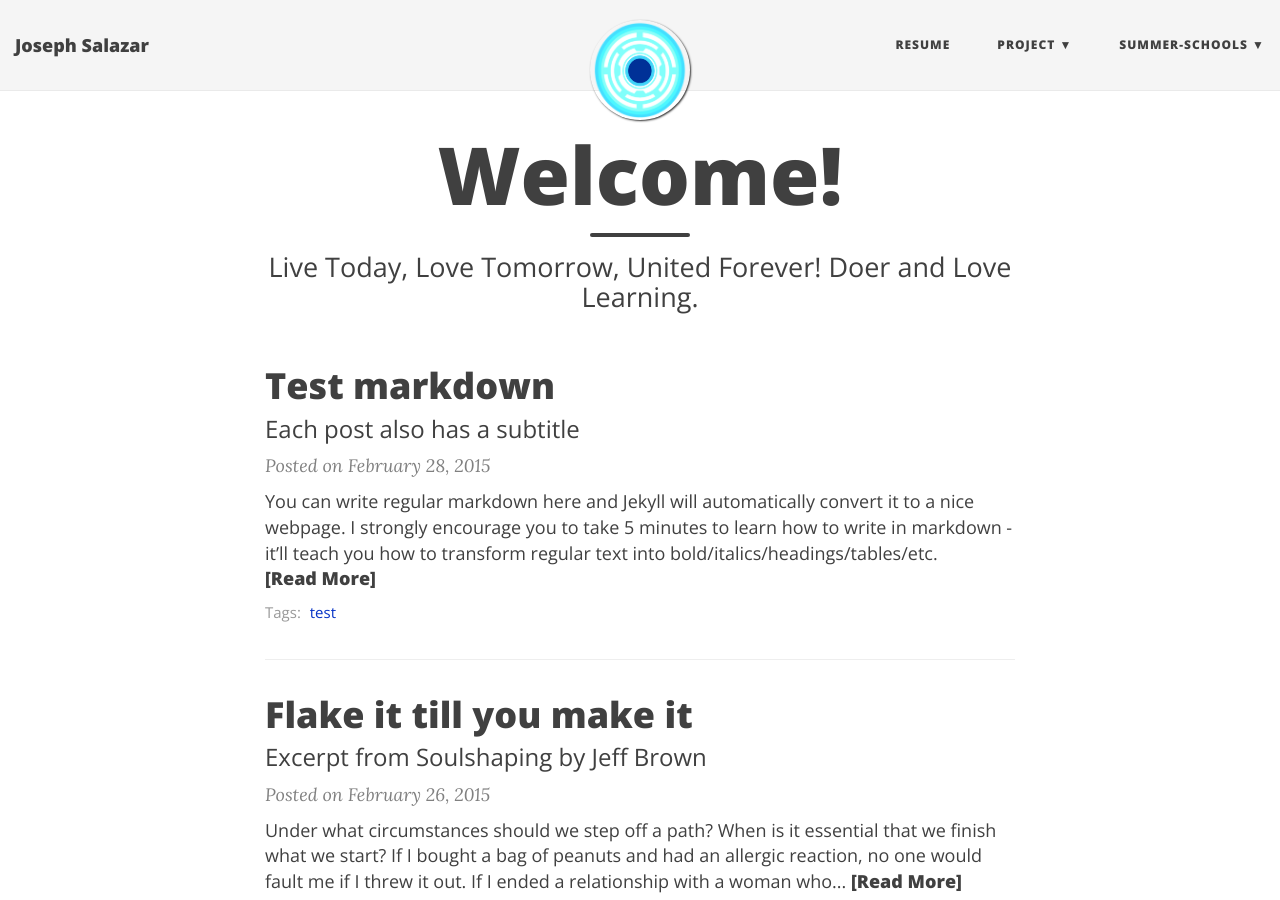
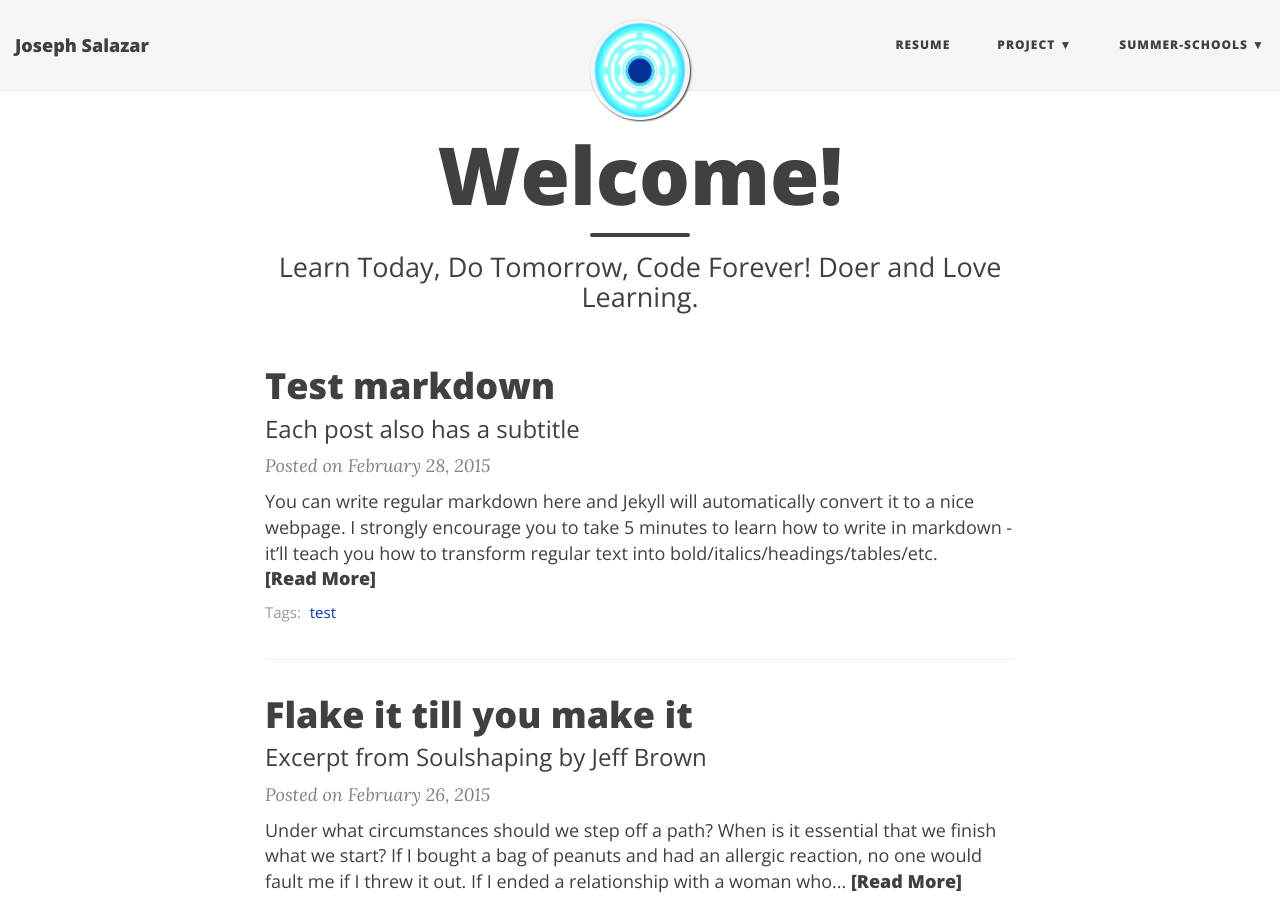
Before and after one commit to saj11/saj11.github.io, a Jekyll site: the page built from index.html, in a window 1280 px wide and 900 px high. Built offline with Jekyll 4.4.1, drawn with Linux system fonts in a browser that asks for light colours; nearby versions of some CDN libraries; the list of posts is cut into pages by our own code.

Commit message:
Updating index

```diff
--- a/index.html
+++ b/index.html
@@ -1,7 +1,7 @@
 ---
 layout: page
 title: Welcome!
-subtitle: Live Today, Love Tomorrow, United Forever! Doer and Love Learning.
+subtitle: Learn Today, Do Tomorrow, Code Forever! Doer and Love Learning.
 use-site-title:
 ---
 
```
